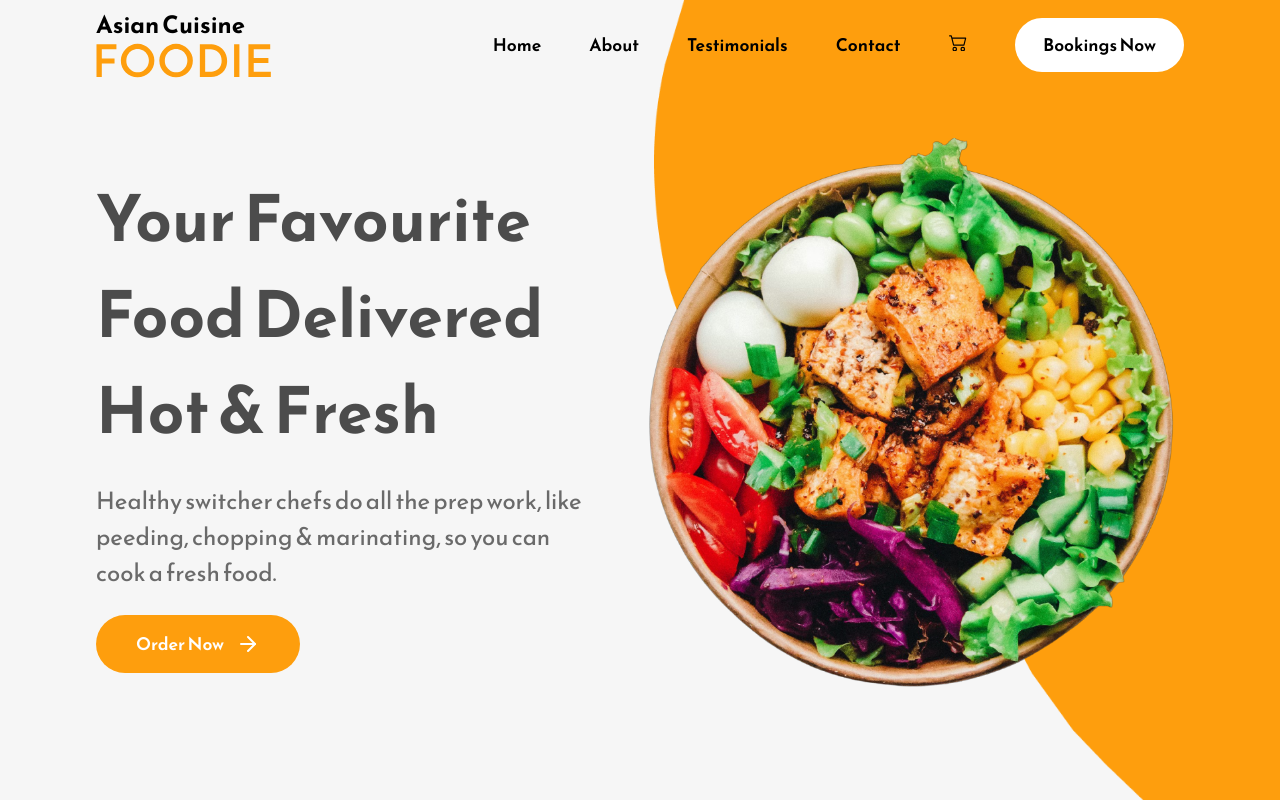
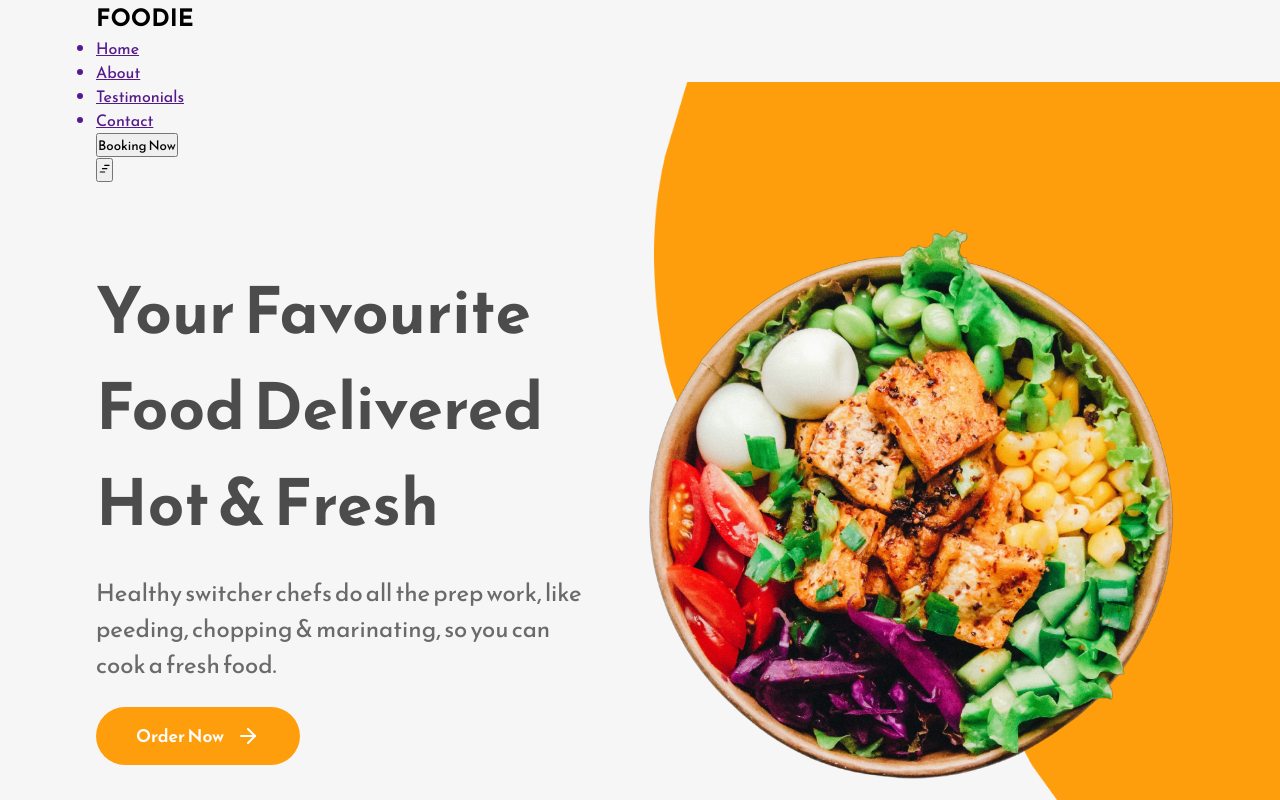
Before and after one commit to vasavinellore/asiancuisine, a React (Create React App) app: page / in a window 1280 px wide. Shown: the top 800 px of the page. Built offline with nearby package versions, Linux system fonts and the light colour scheme.

Commit message:
Update Navbar.js

```diff
--- a/src/Components/Navbar.js
+++ b/src/Components/Navbar.js
@@ -1,87 +1,36 @@
-/* eslint-disable jsx-a11y/anchor-is-valid */
-import React, { useState } from "react";
-import Logo from "../Assets/Logo.svg";
-import { BsCart2 } from "react-icons/bs";
-import { HiOutlineBars3 } from "react-icons/hi2";
-import Box from "@mui/material/Box";
-import Drawer from "@mui/material/Drawer";
-import List from "@mui/material/List";
-import Divider from "@mui/material/Divider";
-import ListItem from "@mui/material/ListItem";
-import ListItemButton from "@mui/material/ListItemButton";
-import ListItemIcon from "@mui/material/ListItemIcon";
-import ListItemText from "@mui/material/ListItemText";
-import HomeIcon from "@mui/icons-material/Home";
-import InfoIcon from "@mui/icons-material/Info";
-import CommentRoundedIcon from "@mui/icons-material/CommentRounded";
-import PhoneRoundedIcon from "@mui/icons-material/PhoneRounded";
-import ShoppingCartRoundedIcon from "@mui/icons-material/ShoppingCartRounded";
+import React, {useState} from 'react'
+
+import { TiTimes } from 'react-icons/ti';
+import { CgMenuMotion } from 'react-icons/cg';
+
 
 const Navbar = () => {
-  const [openMenu, setOpenMenu] = useState(false);
-  const menuOptions = [
-    {
-      text: "Home",
-      icon: <HomeIcon />,
-    },
-    {
-      text: "About",
-      icon: <InfoIcon />,
-    },
-    {
-      text: "Testimonials",
-      icon: <CommentRoundedIcon />,
-    },
-    {
-      text: "Contact",
-      icon: <PhoneRoundedIcon />,
-    },
-    {
-      text: "Cart",
-      icon: <ShoppingCartRoundedIcon />,
-    },
-  ];
+  const [Mobile, setMobile] = useState(false);
+
   return (
-    <nav>
-      <div className="nav-logo-container">
-    <h2>Asian Cuisine</h2>
-        <img src={Logo} alt="" />
+    <div>
+      <div className="navbar">
+      <div className="nav-logo">
+        <h2>FOODIE</h2>
+        </div>
+        <div className={Mobile ? "nav-links": "links"} onClick={()=> setMobile(false)}>
+<ul>
+    <a href=""><li className="lik">Home</li></a>
+    <a href=""><li className="lik">About</li></a>
+    <a href=""><li className="lik">Testimonials</li></a>
+    <a href=""><li className="lik">Contact</li></a>
+</ul>
+        </div>
+        <div className="nav_btn">
+            <button>Booking Now</button>
+        </div>
+        <button className="toggle" onClick={() => setMobile(!Mobile)}>
+          {Mobile ? <TiTimes className='Close_icon' /> : <CgMenuMotion className='open_icon'/>}
+
+        </button>
       </div>
-      <div className="navbar-links-container">
-        <a href="">Home</a>
-        <a href="">About</a>
-        <a href="">Testimonials</a>
-        <a href="">Contact</a>
-        <a href="">
-          <BsCart2 className="navbar-cart-icon" />
-        </a>
-        <button className="primary-button">Bookings Now</button>
-      </div>
-      <div className="navbar-menu-container">
-        <HiOutlineBars3 onClick={() => setOpenMenu(true)} />
-      </div>
-      <Drawer open={openMenu} onClose={() => setOpenMenu(false)} anchor="right">
-        <Box
-          sx={{ width: 250 }}
-          role="presentation"
-          onClick={() => setOpenMenu(false)}
-          onKeyDown={() => setOpenMenu(false)}
-        >
-          <List>
-            {menuOptions.map((item) => (
-              <ListItem key={item.text} disablePadding>
-                <ListItemButton>
-                  <ListItemIcon>{item.icon}</ListItemIcon>
-                  <ListItemText primary={item.text} />
-                </ListItemButton>
-              </ListItem>
-            ))}
-          </List>
-          <Divider />
-        </Box>
-      </Drawer>
-    </nav>
-  );
-};
+    </div>
+  )
+}
 
-export default Navbar;
+export default Navbar
```
